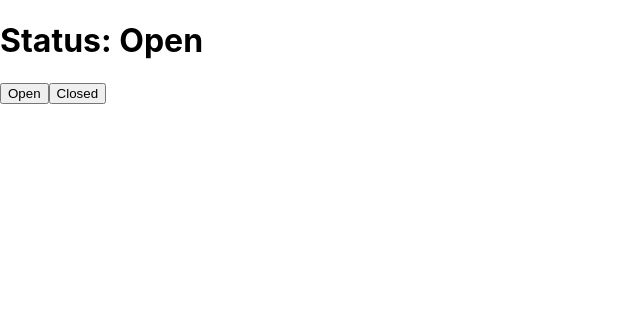
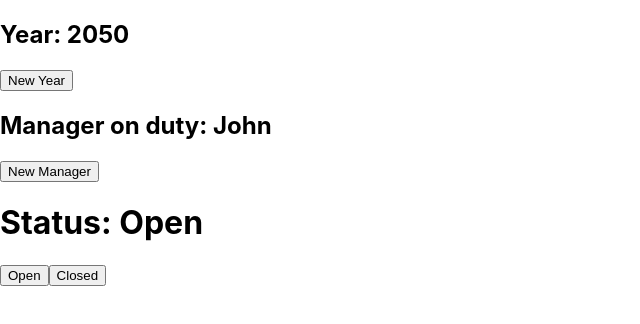
Before and after one commit to DimaBryuhanov/hello-react, a React (Create React App) app: page / in a window 1280 px wide. Shown: the top 324 px of the page, without its empty margins (0-640 px from the left). Built offline with nearby package versions, Linux system fonts and the light colour scheme.

Commit message:
added multiple state variables

```diff
--- a/src/index.js
+++ b/src/index.js
@@ -6,13 +6,29 @@ import './index.css';
 
 function App() {
   //Hook
+  const [year, setYear] = useState(2050)
   const [status, setStatus] = useState("Open");
+  const [manager, setManager] = useState('John');
   return (
+    <>
+    <div>
+      <h2>Year: {year}</h2>
+      <button onClick={() => setYear(year + 1)}>
+        New Year
+      </button>
+    </div>
+    <div>
+      <h2>Manager on duty: {manager}</h2>
+      <button onClick={() => setManager("Donald")}>
+        New Manager
+      </button>
+    </div>
     <div>
       <h1>Status: {status}</h1>
       <button onClick={() => setStatus("Open")}>Open</button>
       <button onClick={() => setStatus("Closed")}>Closed</button>
     </div>
+  </>
   );
 }
 
```
